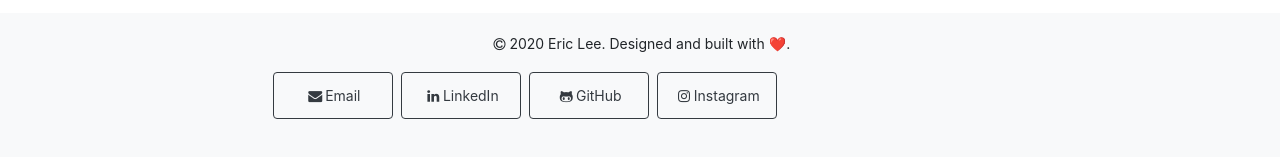
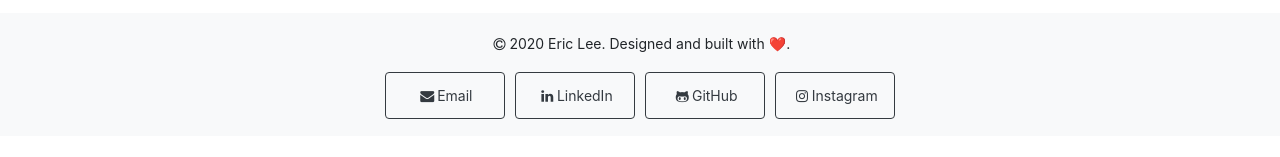
Before and after one commit to eric-hlee/my-awesome-website, a React (Create React App) app in the folder my-app/: page / in a window 1280 px wide. Shown: the part 1091-1248 px from the top of the page. After the commit the page ends 1227 px from the top, so only its background shows below. Built offline with nearby package versions, Linux system fonts and the light colour scheme; no server answers.

Commit message:
Fix Footer layout issue

```diff
--- a/my-app/src/App.scss
+++ b/my-app/src/App.scss
@@ -53,7 +53,7 @@ a {
 }
 
 .contact-item-container {
-  width: 60%;
+  padding-bottom: 15px;
 }
 
 .content {
@@ -63,7 +63,6 @@ a {
 .footer {
   background-color: $athens-gray;
   font-size: 14px;
-  height: 180px;
   padding-top: 20px;
   text-align: center;
   width: 100%;
--- a/my-app/src/components/Footer.js
+++ b/my-app/src/components/Footer.js
@@ -15,7 +15,7 @@ export default function Footer() {
         .
       </p>
       <Container className="contact-item-container">
-        <Row xs={2} md={4} lg={6}>
+        <Row>
           <Col>
             <Button
               className="contact-item icon-mail-alt"
@@ -24,8 +24,6 @@ export default function Footer() {
             >
               Email
             </Button>
-          </Col>
-          <Col>
             <Button
               className="contact-item icon-linkedin"
               href="http://www.linkedin.com/in/erichsuanlee"
@@ -33,8 +31,6 @@ export default function Footer() {
             >
               LinkedIn
             </Button>
-          </Col>
-          <Col>
             <Button
               className="contact-item icon-github"
               href="http://github.com/ericlee1995"
@@ -42,8 +38,6 @@ export default function Footer() {
             >
               GitHub
             </Button>
-          </Col>
-          <Col>
             <Button
               className="contact-item icon-instagram"
               href="http://www.instagram.com/eric.hlee/"
```
